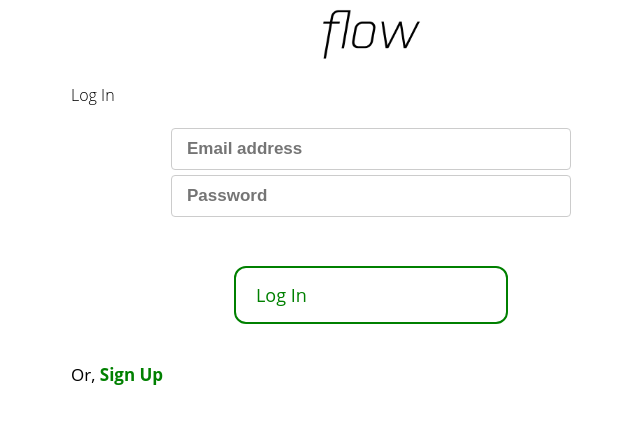
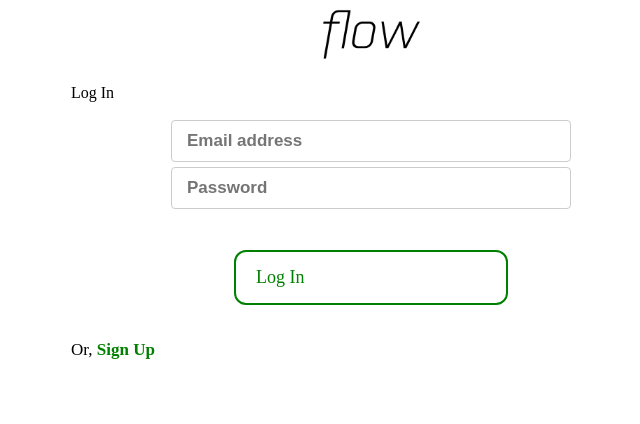
Before and after one commit to mondo989/flow-app, an Electron app: page templates/login.html in a window 900 px wide. Shown: the part 152-576 px from the top of the page, without its empty margins (79-719 px from the left). Drawn offline with Linux system fonts and the light colour scheme; files that its build step writes are made by us from their sources; files whose address does not match are found by name.

Commit message:
Update signin.css

```diff
--- a/css/signin.css
+++ b/css/signin.css
@@ -1,7 +1,3 @@
-body {
-  font-family: 'Open Sans';
-}
-
 .main-container {
   border-radius: 9px;
   height: 500px;
```
